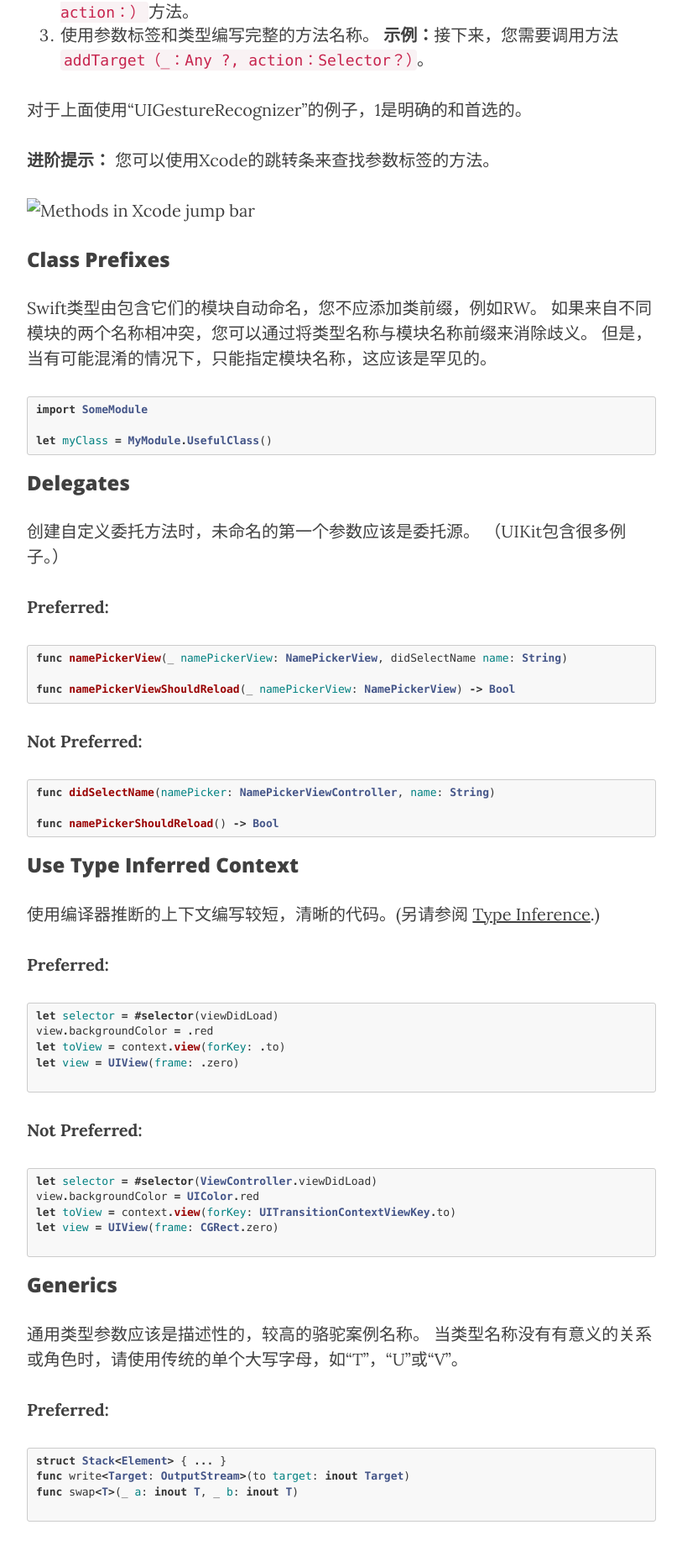
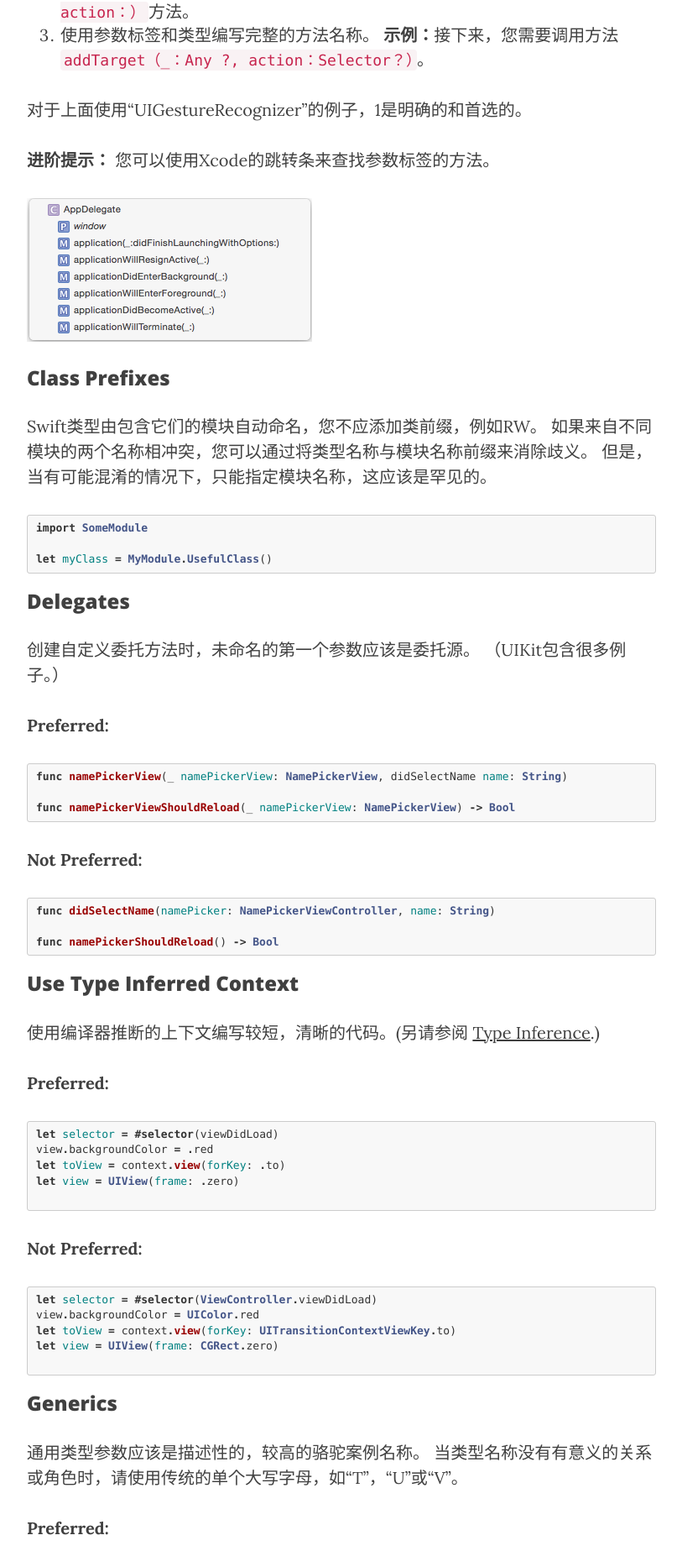
Before and after one commit to DavidHu0921/davidhu0921.github.io, a Jekyll site: the page built from _posts/2017-04-20-Swift代码风格指南.md, in a window 1280 px wide. Shown: the part 3226-5073 px from the top of the page at 84% size, without its empty margins (233-1046 px from the left). Built offline with Jekyll 4.4.1, drawn with Linux system fonts in a browser that asks for light colours; nearby versions of some CDN libraries.

Commit message:
fix document

```diff
--- a/_config.yml
+++ b/_config.yml
@@ -14,6 +14,6 @@ kramdown:
   parse_block_html: true
   syntax_highlighter: rouge
 permalink: pretty
-paginate: 5
+paginate: 10
 exclude: ["less","node_modules","Gruntfile.js","package.json","README.md"]
 gems: [jekyll-paginate]
--- a/_posts/2017-04-20-Swift代码风格指南.md
+++ b/_posts/2017-04-20-Swift代码风格指南.md
@@ -105,7 +105,7 @@ categories: iOS学习笔记
 
 **进阶提示：** 您可以使用Xcode的跳转条来查找参数标签的方法。
 
-![Methods in Xcode jump bar](img/xcode-jump-bar.png)
+![Methods in Xcode jump bar](/img/xcode-jump-bar.png)
 
 
 ### Class Prefixes
@@ -278,7 +278,7 @@ override func tableView(_ tableView: UITableView, numberOfRowsInSection section:
 
 * 缩进使用2个空格而不是标签来节省空间，并有助于防止换行。 请确保在Xcode和项目设置中设置此首选项，如下所示：
 
-  ![Xcode indent settings](img/indentation.png)
+  ![Xcode indent settings](/img/indentation.png)
 
 * 方法大括号和其他大括号（`if` /`else` /`switch` /`while`等）始终在与语句相同的行上打开，但在新行上关闭。
 * 提示：您可以通过选择一些代码（或⌘A全部选择），然后选择Control-I（或菜单中的Editor \ Structure \ Re-Indent）来重新缩进。 一些Xcode模板代码将有4个空格的标签硬编码，所以这是一个很好的方法来解决这个问题。
@@ -957,7 +957,7 @@ let playerMark = (player == current ? "X" : "O")
 
 在涉及Xcode项目的地方，组织应设置为“Ray Wenderlich”，并将Bundle标识符设置为“com.razeware.TutorialName”，其中“TutorialName”是教程项目的名称。
 
-   ![Xcode Project settings](img/project_settings.png)
+   ![Xcode Project settings](/img/project_settings.png)
 
 ##版权声明
 
```
